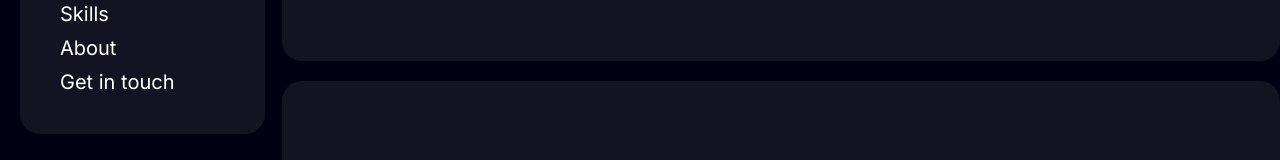
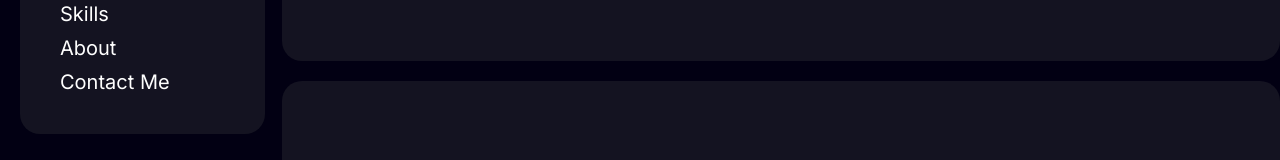
Before and after one commit to AlanDuong07/AlanDuong07.github.io, a React (Create React App) app: page / in a window 1280 px wide. Shown: the part 369-529 px from the top of the page. Built offline with nearby package versions, Linux system fonts and the light colour scheme.

Commit message:
changed nav link from "get in touch" to contact me

```diff
--- a/src/components/nav.js
+++ b/src/components/nav.js
@@ -31,7 +31,7 @@ function nav() {
                         <a href="#about">About</a>
                     </div>
                     <div className="nav-link">
-                        <a href="#contact">Get in touch</a>
+                        <a href="#contact">Contact Me</a>
                     </div>
                 </div>
             </div>
```
